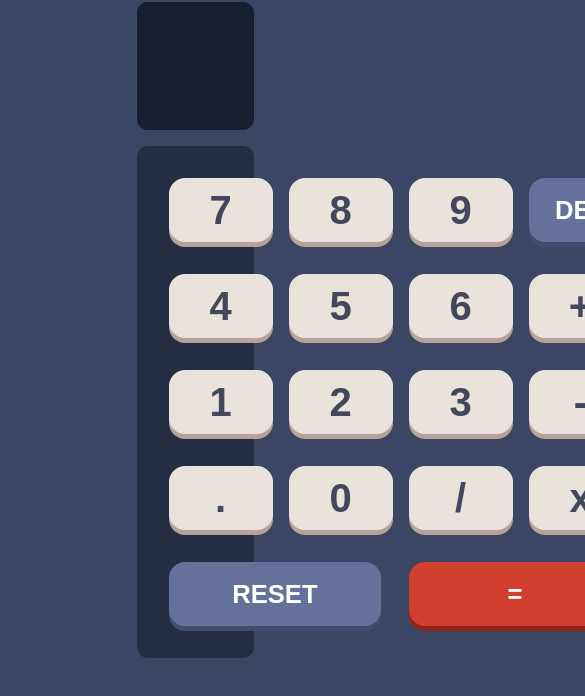
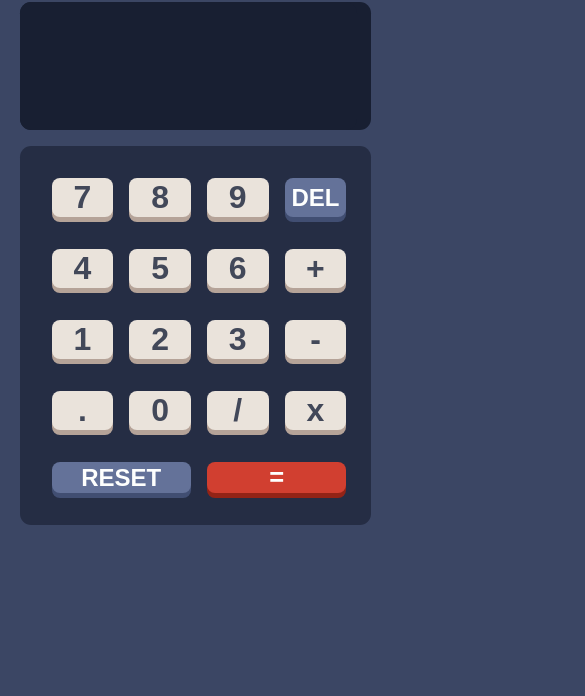
Before and after one commit to FahmiEfendy/git-commands, a plain HTML site: page calculator/index.html in a window 390 px wide. Shown: the part 128-824 px from the top of the page, 585 px wide, since content can reach past the window. Drawn offline with nearby package versions, Linux system fonts and the light colour scheme.

Commit message:
feat: add media queries for phones

```diff
--- a/calculator/style.css
+++ b/calculator/style.css
@@ -152,14 +152,15 @@ body {
   background-color: var(--bg-btn-container);
   grid-gap: 2rem 1rem;
   border-radius: 0.7rem;
-  }
+  grid-template-columns: 22.5% 22.5% 22.5% 22.5%;
+}
 
 .button button {
-  height: 4rem;
-  width: 6.5rem;
+  height: 100%;
+  width: 100%;
   font-size: 2.5rem;
   font-weight: 900;
-  border-radius: 1rem;
+  border-radius: .5rem;
   border: 0;
 }
 
@@ -169,11 +170,70 @@ body {
 
 #reset-btn {
   grid-column: 1 / span 2;
-  width: 95%;
 }
 
 #equal-btn {
-  width: 95%;
   grid-column: 3 / span 2;
   color: var(--fourth-text-color);
 }
+
+@media only screen and (max-width: 1400px) {
+  .container {
+    width: 35%;
+  }
+}
+
+@media only screen and (max-width: 1200px) {
+  .container {
+    width: 50%;
+  }
+}
+
+@media only screen and (max-width: 1000px) {
+  .container {
+    width: 65%;
+  }
+}
+
+@media only screen and (max-width: 650px) {
+  .container {
+    width: 80%;
+  }
+}
+
+@media only screen and (max-width: 450px) {
+  .container {
+    width: 90%;
+  }
+
+  .button {
+    grid-template-columns: 21.5% 21.5% 21.5% 21.5%;
+  }
+
+  .button button {
+    font-size: 2rem;
+    width: 100%;
+  }
+
+  .btn-secondary {
+    font-size: 1.5rem !important;
+  }
+}
+
+@media only screen and (max-width: 350px) {
+  .button {
+    grid-template-columns: 21% 21% 21% 21%;
+    grid-template-rows: 15% 15% 15% 15%;
+    padding: 1.5rem;
+    grid-gap: 1rem 1rem;
+  }
+
+  .button button {
+    font-size: 1.8rem;
+    width: 100%;
+  }
+
+  .btn-secondary {
+    font-size: 1rem !important;
+  }
+}
```
